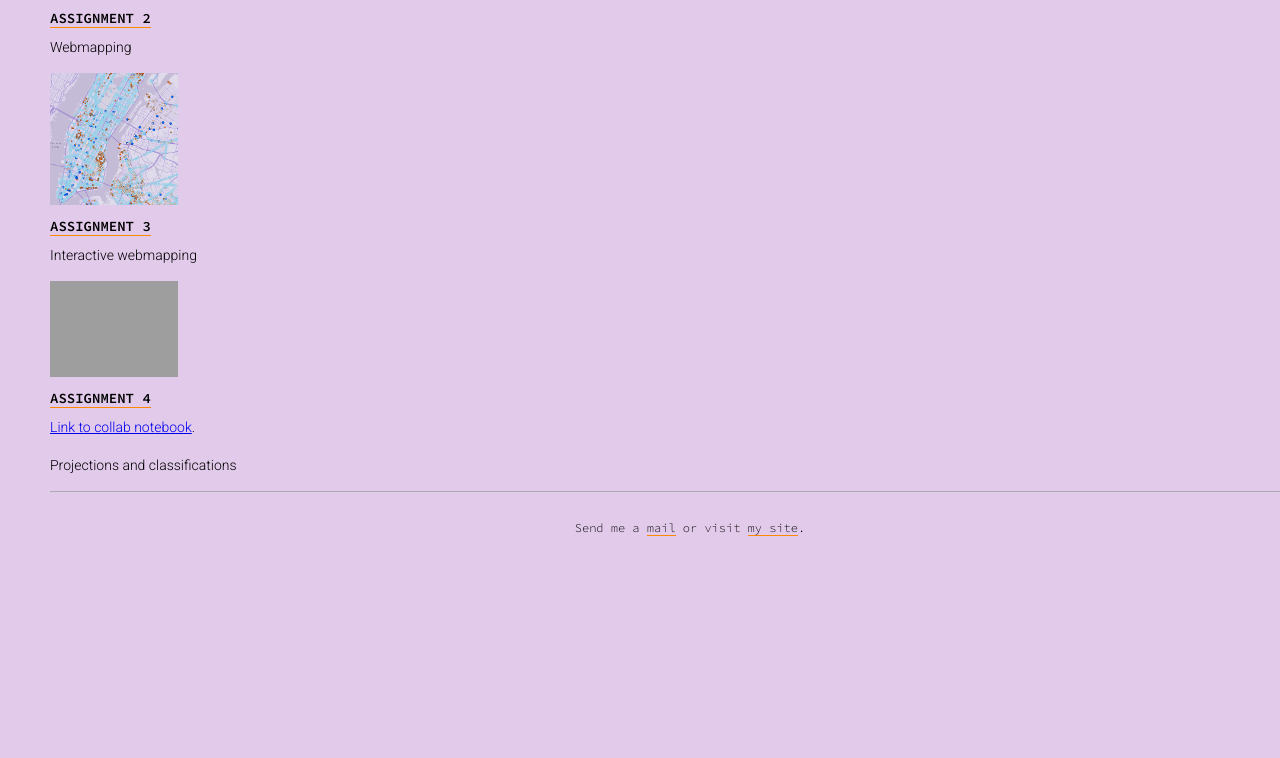
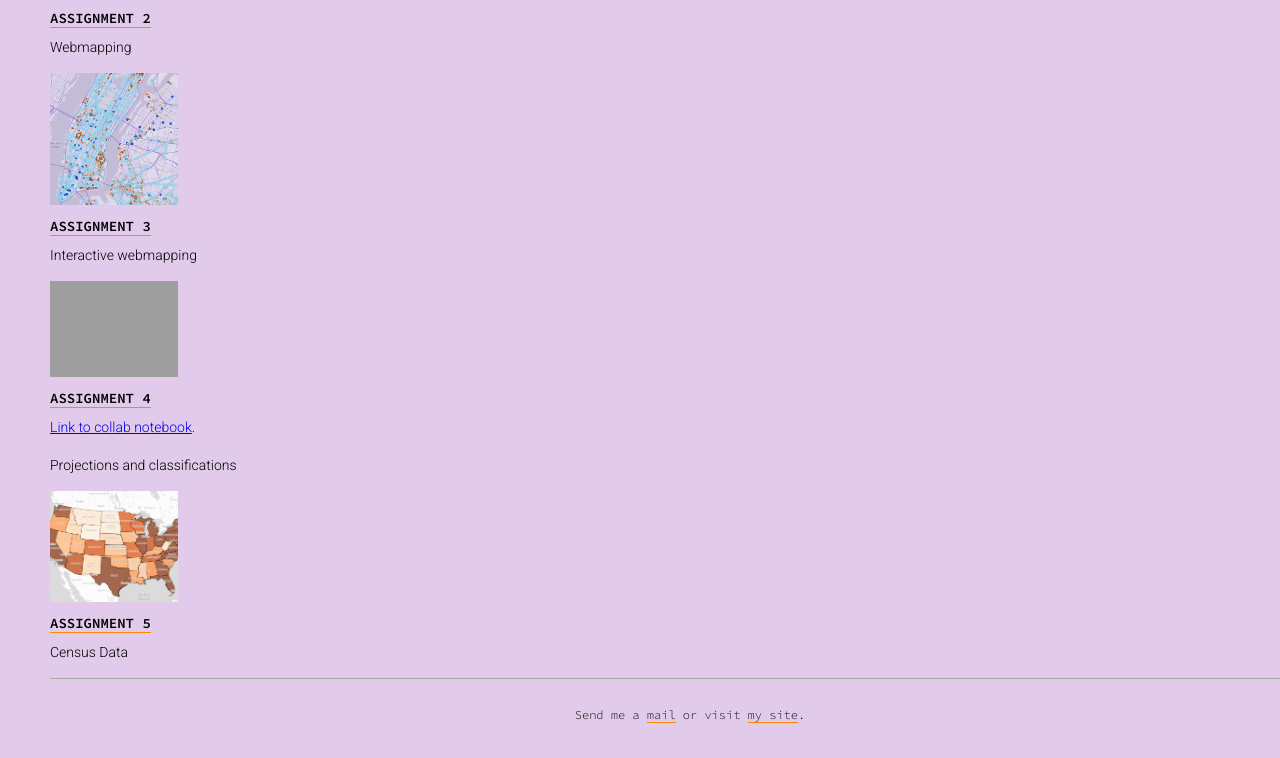
Before and after one commit to sk3425/01_Personal_Site, a plain HTML site: page index.html in a window 1280 px wide. Shown: the part 624-1382 px from the top of the page. Before the commit the page ends 1195 px from the top, so only its background shows below. Drawn offline with Linux system fonts and the light colour scheme; grey boxes are pictures that could not be loaded.

Commit message:
final push

```diff
--- a/index.html
+++ b/index.html
@@ -112,6 +112,19 @@ economics, and public transportation.
           <p class="assignment-description">
             Projections and classifications
           </p>
+          <img
+          class="assignment-thumbnail"
+          src="./Images/A5.png"
+          alt="Thumbnail image for assignment 5"
+        />
+          <p class="assignment-title">
+            <a href="./Assignment5/index.html"
+              >Assignment 5 </a
+            >
+          </p>
+          <p class="assignment-description">
+            Census Data
+          </p>
         </div>
       </section>
     </main>
```
Also changed, not shown: Assignment5/index.html (+5 -2 lines), Images/A5.png (added).
